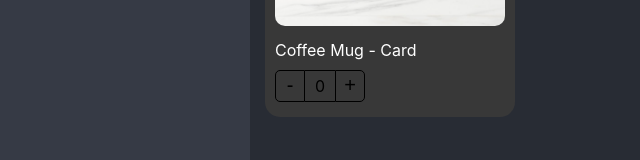
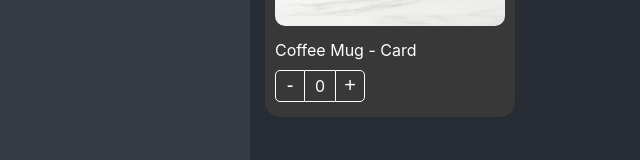
Before and after one commit to AbnirHencazs/ReactBaseProjectTS, a React (Create React App) app: page / in a window 1280 px wide. Shown: the part 311-471 px from the top of the page, without its empty margins (0-640 px from the left). Built offline with nearby package versions, Linux system fonts and the light colour scheme.

Commit message:
implement extensible styles patter through className for ProductCard Buttons and its child

```diff
--- a/src/02-component-patterns/components/ProductButtons.tsx
+++ b/src/02-component-patterns/components/ProductButtons.tsx
@@ -2,10 +2,14 @@
 import { ProductContext } from './ProductCard'
 import styles from '../styles/styles.module.css'
 
-export const ProductButtons = () => {
+interface ProductCardButtonsProps{
+    className?: string
+}
+
+export const ProductButtons = ({ className } : ProductCardButtonsProps) => {
     const { counter, increaseBy } = useContext(ProductContext)
     return(
-        <div className={ styles.buttonsContainer }>
+        <div className={ `${styles.buttonsContainer} ${className}` }>
             <button className={styles.buttonMinus} onClick={() => increaseBy(-1)}>-</button>
             <div className={styles.countLabel}> {counter} </div>
             <button className={styles.buttonAdd} onClick={() => increaseBy(+1)}>+</button>
--- a/src/02-component-patterns/pages/ShoppingPage.tsx
+++ b/src/02-component-patterns/pages/ShoppingPage.tsx
@@ -19,7 +19,7 @@
                 <ProductCard product={product} className="bg-dark">
                     <ProductImage className="custom-image"/>
                     <ProductTitle className="text-white"/>
-                    <ProductButtons />
+                    <ProductButtons className="custom-buttons"/>
                 </ProductCard>
             </div>
         </div>
--- a/src/02-component-patterns/styles/custom-styles.css
+++ b/src/02-component-patterns/styles/custom-styles.css
@@ -11,3 +11,8 @@
     width: calc(100% - 20px);
     border-radius: 20px
 }
+
+.custom-buttons button, .custom-buttons div{
+    color: white;
+    border-color: white
+}
```
